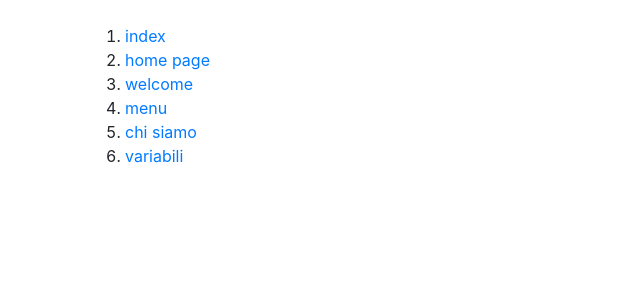
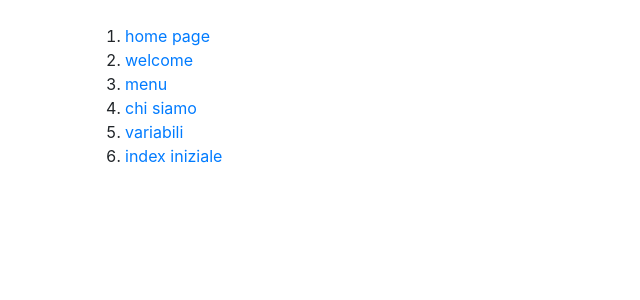
Before and after one commit to CarlosMina67/primo_progetto, a Django app: page /index in a window 1280 px wide. Shown: the part 56-356 px from the top of the page, without its empty margins (0-640 px from the left). Run offline with Django 5.2, Linux system fonts and the light colour scheme.

Commit message:
design fixes

```diff
--- a/prima_app/templates/prima_app/base.html
+++ b/prima_app/templates/prima_app/base.html
@@ -28,6 +28,7 @@
               Prima app
             </a>
             <div class="dropdown-menu" aria-labelledby="navbarDropdownPrimaApp">
+              <a class="dropdown-item" href="{% url 'prima_app:index' %}">index prima app</a>
               <a class="dropdown-item" href="{% url 'prima_app:homepage' %}">homepage</a>
               <a class="dropdown-item" href="{% url 'prima_app:welcome' %}">welcome</a>
               <a class="dropdown-item" href="{% url 'prima_app:lista' %}">lista</a>
--- a/prima_app/templates/prima_app/index.html
+++ b/prima_app/templates/prima_app/index.html
@@ -4,11 +4,11 @@
 
 {% block content %}
     <ol>
-        <li><a href="/">index</a></li>
         <li><a href="{% url 'prima_app:homepage' %}">home page</a></li>
         <li><a href="{% url 'prima_app:welcome' %}">welcome</a></li>
         <li><a href="{% url 'prima_app:lista' %}">menu</a></li>
         <li><a href="{% url 'prima_app:chi_siamo' %}">chi siamo</a></li>
         <li><a href="{% url 'prima_app:variabili' %}">variabili</a></li>
+        <li><a href="/">index iniziale</a></li>
     </ol>
 {% endblock content %}
--- a/primo_progetto/templates/index_root.html
+++ b/primo_progetto/templates/index_root.html
@@ -4,6 +4,4 @@
 
 {% block content %}
     <a href="/admin">Pannello admin</a>
-    <br>
-    <a href="{% url 'prima_app:index' %}">indice</a>
 {% endblock content %}
```
